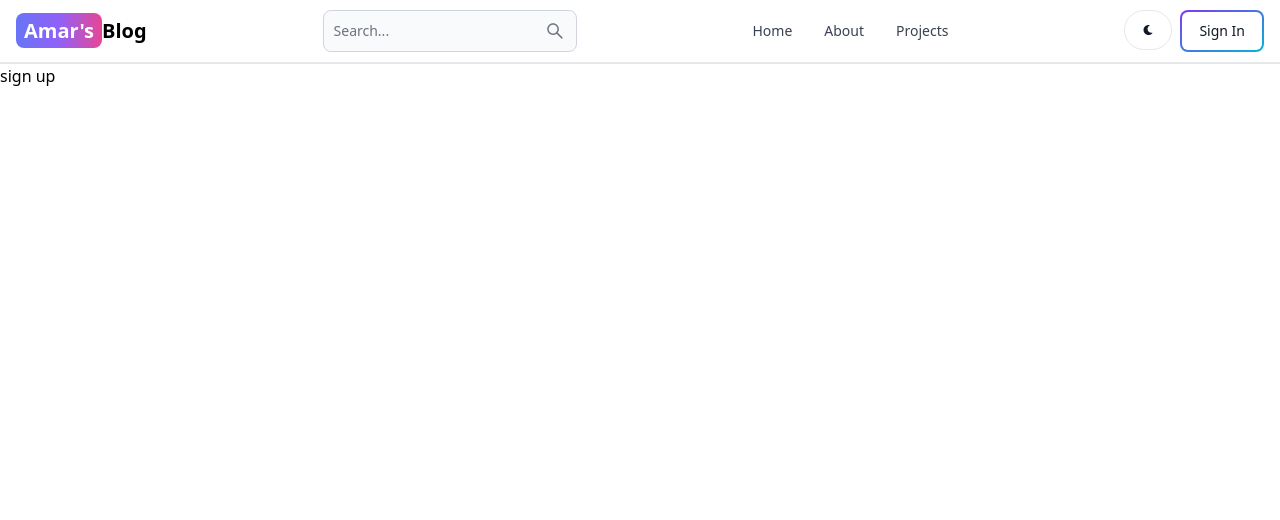
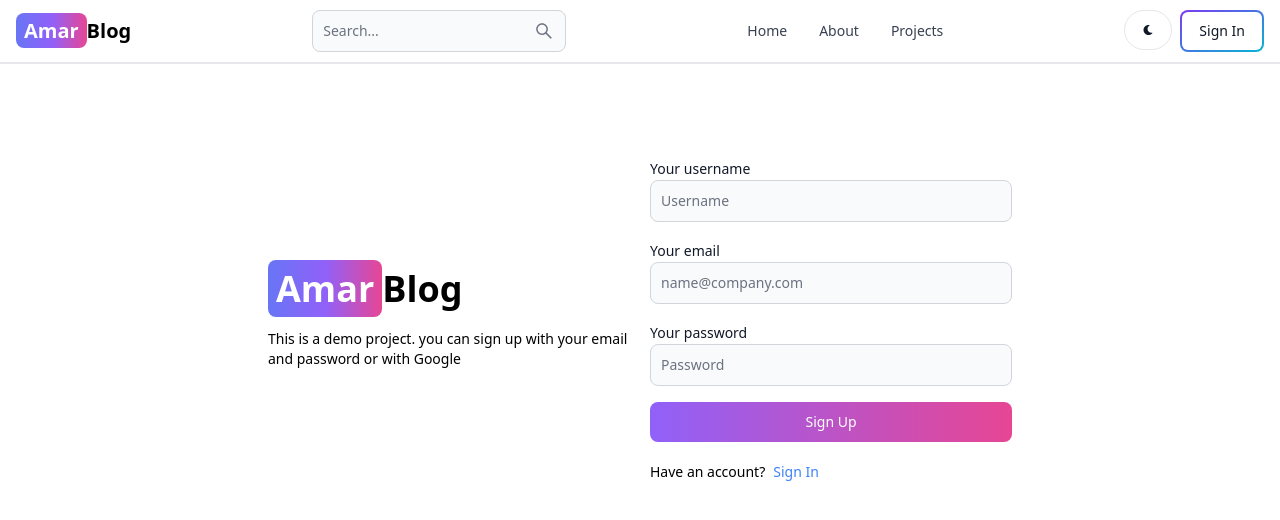
Before and after one commit to amarkumarsbg/mern-blog, a React (Vite) app in the folder client/: page /sign-up in a window 1280 px wide. Shown: the top 520 px of the page. Built offline with nearby package versions, Linux system fonts and the light colour scheme.

Commit message:
create sign up page UI

```diff
--- a/client/src/components/Header.jsx
+++ b/client/src/components/Header.jsx
@@ -12,7 +12,7 @@
         className="self-center whitespace-nowrap text-sm sm:text-xl font-semibold dark:text-white"
       >
         <span className="px-2 py-1 bg-gradient-to-r from-indigo-500 via-purple-500 to-pink-500 rounded-lg text-white">
-          Amar's
+          Amar
         </span>
         Blog
       </Link>
--- a/client/src/pages/SignUp.jsx
+++ b/client/src/pages/SignUp.jsx
@@ -1,3 +1,58 @@
+import { Button, Label, TextInput } from "flowbite-react";
+import { Link } from "react-router-dom";
+
 export default function SignUp() {
-  return <div>sign up</div>;
+  return (
+    <div className="min-h-screen mt-20">
+      <div className="flex p-3 max-w-3xl mx-auto flex-col md:flex-row md:items-center gap-5">
+        {/* left side */}
+        <div className="flex-1">
+          <Link to="/" className=" font-bold dark:text-white text-4xl">
+            <span className="px-2 py-1 bg-gradient-to-r from-indigo-500 via-purple-500 to-pink-500 rounded-lg text-white">
+              Amar
+            </span>
+            Blog
+          </Link>
+          <p className="text-sm mt-5">
+            This is a demo project. you can sign up with your email and password
+            or with Google
+          </p>
+        </div>
+        {/* right side */}
+        <div className="flex-1">
+          <form className="flex flex-col gap-4">
+            <div className="div">
+              <Label value="Your username" />
+              <TextInput type="text" placeholder="Username" id="username" />
+            </div>
+            <div className="div">
+              <Label value="Your email" />
+              <TextInput
+                type="email"
+                placeholder="name@company.com"
+                id="email"
+              />
+            </div>
+            <div className="div">
+              <Label value="Your password" />
+              <TextInput
+                type="password"
+                placeholder="Password  "
+                id="password"
+              />
+            </div>
+            <Button gradientDuoTone="purpleToPink" type="submit">
+              Sign Up
+            </Button>
+          </form>
+          <div className="flex gap-2 text-sm mt-5">
+            <span>Have an account?</span>
+            <Link to="/sign-in" className=" text-blue-500">
+              Sign In
+            </Link>
+          </div>
+        </div>
+      </div>
+    </div>
+  );
 }
```
